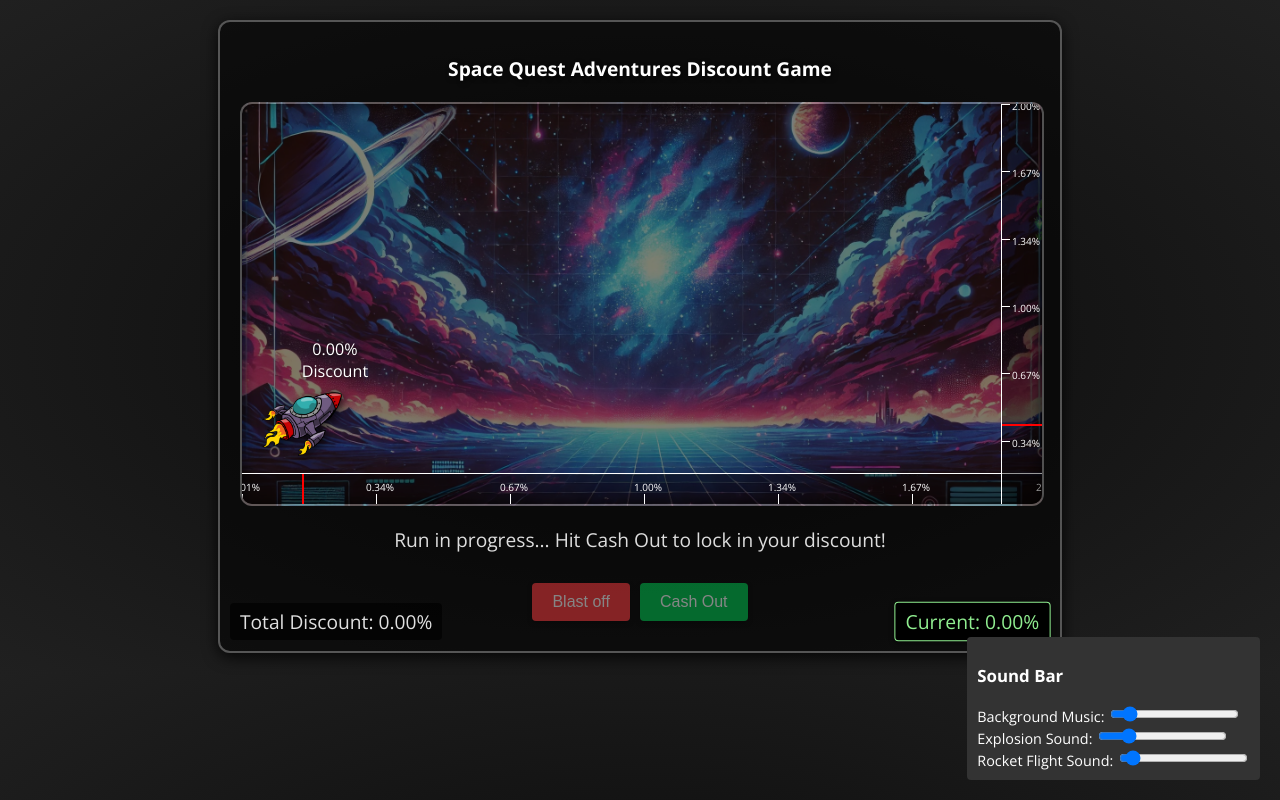
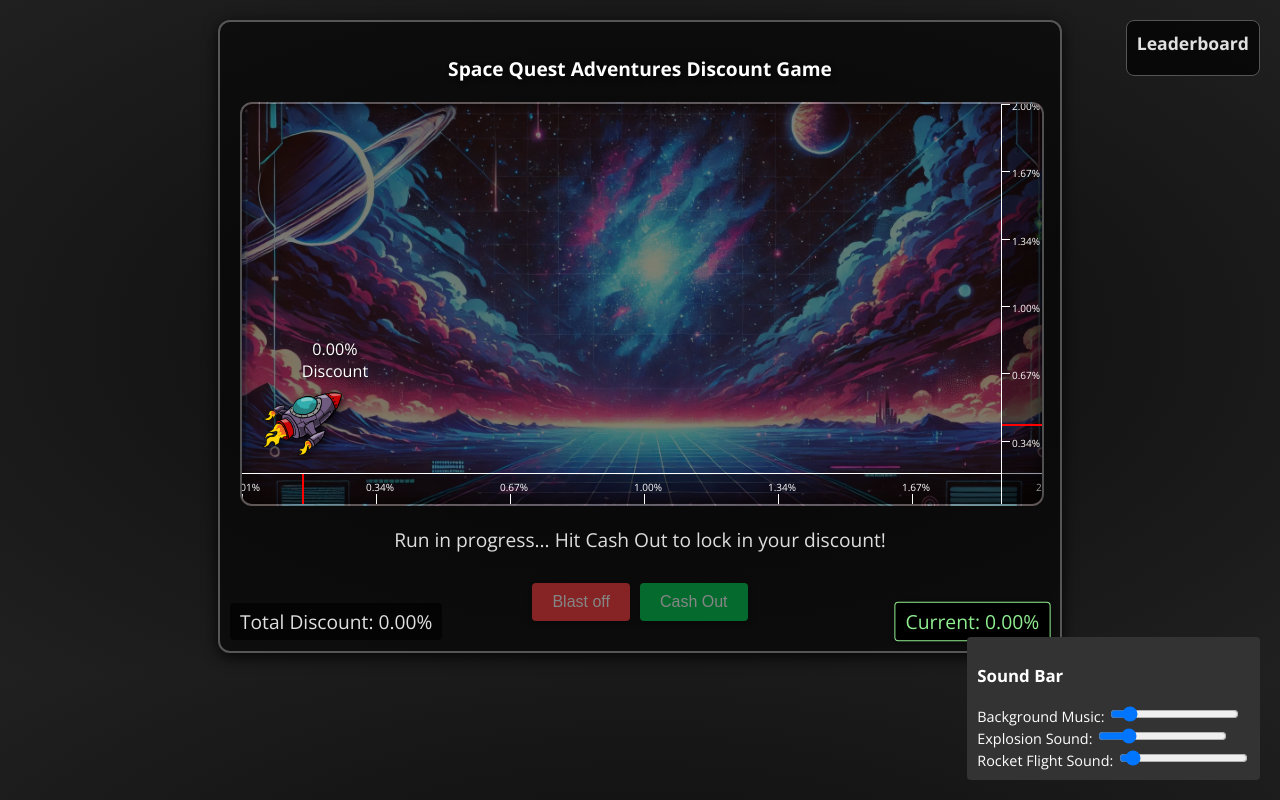
Before and after one commit to Matt-James-Bell/ROCKET2-19, a plain HTML site: page index.html in a window 1280 px wide. Drawn offline with nearby package versions, Linux system fonts and the light colour scheme.

Commit message:
Update index.html

```diff
--- a/index.html
+++ b/index.html
@@ -8,6 +8,12 @@
   <link rel="stylesheet" href="css/style.css">
 </head>
 <body>
+  <!-- Leaderboard in the top right corner -->
+  <div id="leaderboard">
+    <h3>Leaderboard</h3>
+    <ul id="leaderboard-list"></ul>
+  </div>
+
   <div id="game-container">
     <h1>Space Quest Adventures Discount Game</h1>
 
```
